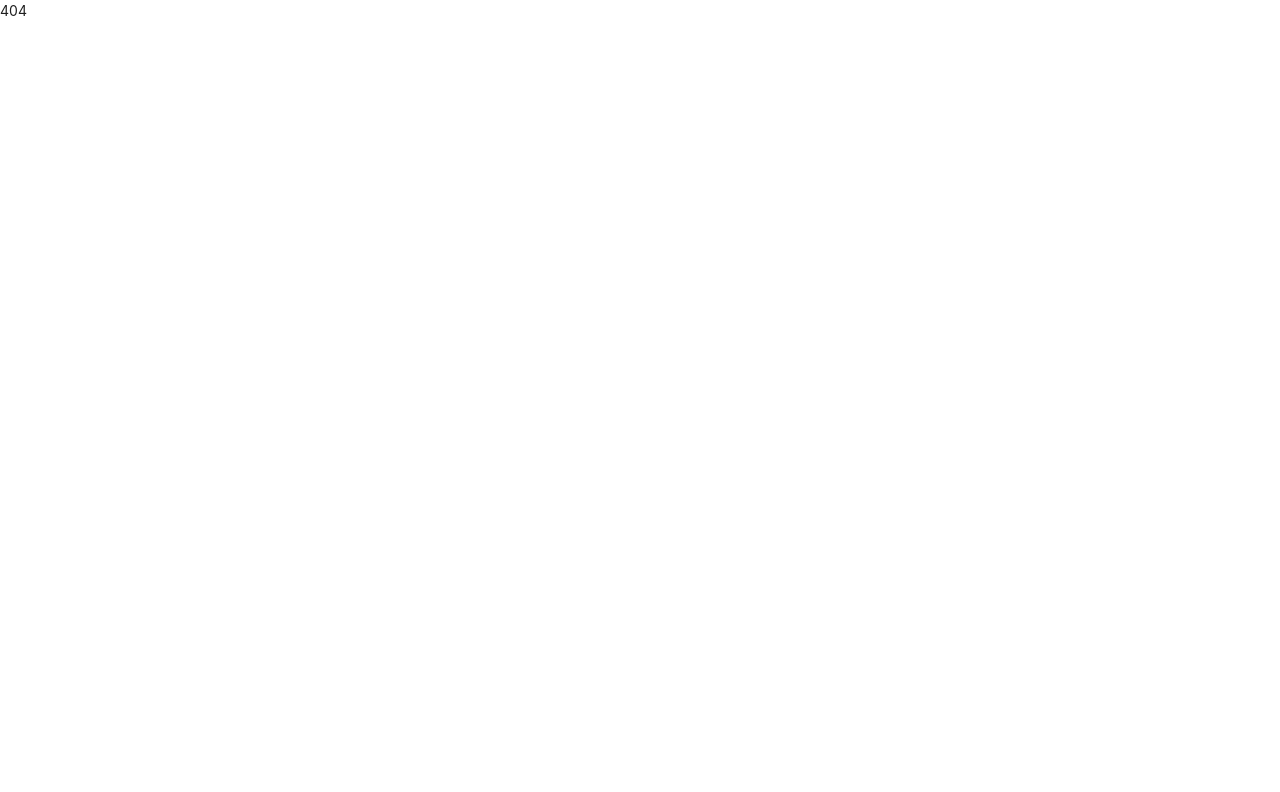
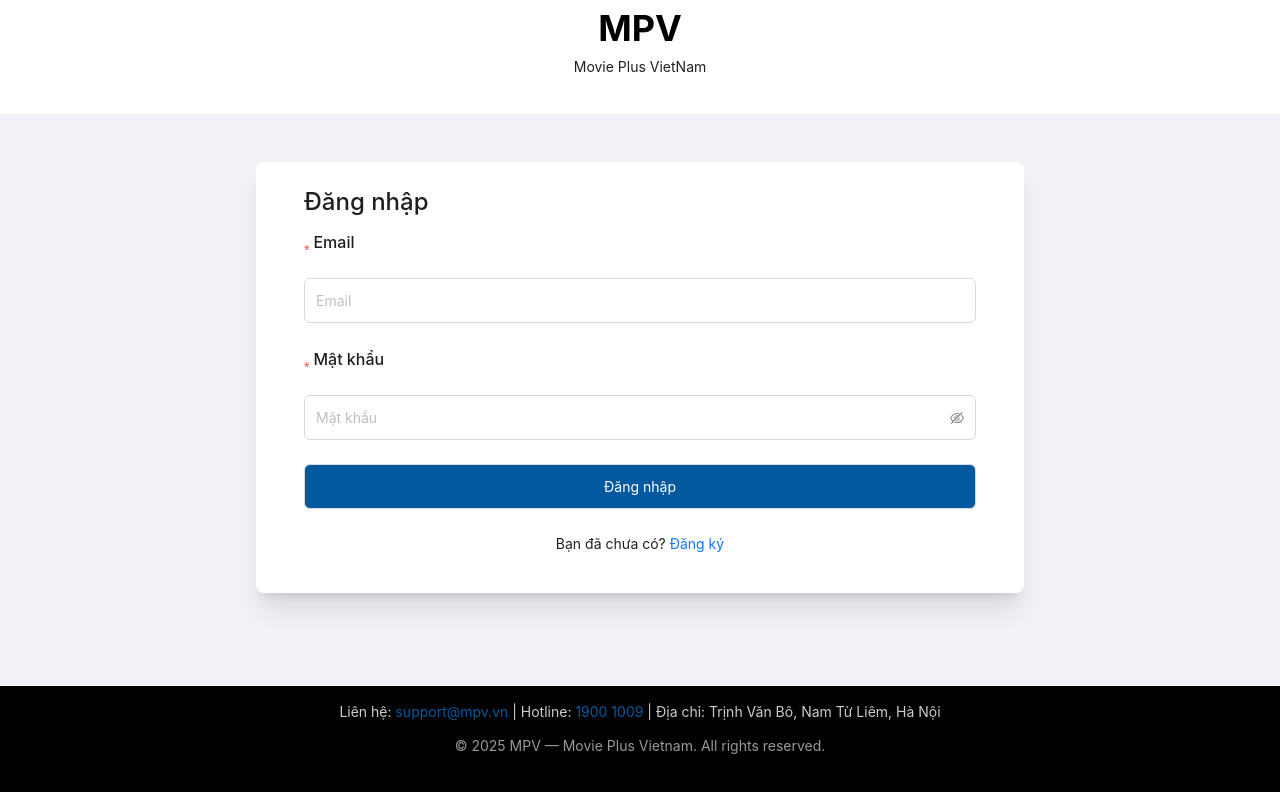
Before and after one commit to PROJECT-25103/FE, a React (Vite) app: page /auth/login in a window 1280 px wide. Shown: the top 792 px of the page. Built offline with nearby package versions, Linux system fonts and the light colour scheme.

Commit message:
Giao diện Login

```diff
--- a/src/common/services/auth.service.js
+++ b/src/common/services/auth.service.js
@@ -4,3 +4,7 @@ export const registerService = async (payload) => {
   const { data } = await api.post("/auth/register", payload);
   return data;
 };
+export const loginService = async (payload)=>{
+  const {data}= await api.post("/auth/login", payload);
+  return data;
+};
--- /dev/null
+++ b/src/pages/client/auth/LoginPage.jsx
@@ -0,0 +1,84 @@
+import { useMutation } from "@tanstack/react-query";
+import { Button, Form, Input } from "antd";
+import { Link, useNavigate } from "react-router";
+import { useMessage } from "../../../common/hooks/useMessage";
+import { loginService } from "../../../common/services/auth.service";
+import { formRules } from "../../../common/utils/formRule";
+const LoginPage =() =>{
+    const[form] =Form.useForm();
+    const nav = useNavigate();
+    const {HandleError, antdMessage}= useMessage();
+    const{mutate, isPending} = useMutation({
+        mutationFn:(payload)=>loginService(payload),
+        onSuccess:({message})=>{
+            antdMessage.success(message);
+            nav("/auth/register");
+        },
+        onError:(err)=> HandleError(err),
+    });
+    const handleSubmit = async(values)=>{
+        mutate(values);
+    }
+    return (
+        <div className="flex justify-center">
+          <div className="flex flex-col px-12 flex-1 max-w-3xl bg-white shadow-xl my-12 rounded-lg py-6">
+            <h3 className="text-2xl text-start">Đăng nhập</h3>
+            <Form form={form} layout="vertical" onFinish={handleSubmit}>
+              <Form.Item
+                label={<p className="text-base font-medium">Email</p>}
+                className="flex-1"
+                name={"email"}
+                required
+                rules={[
+                  formRules.required("email"),
+                  { type: "email", message: "Vui lòng nhập đúng định dạng email!" },
+                ]}
+              >
+                <Input
+                  style={{ height: 45, boxShadow: "none" }}
+                  placeholder="Email"
+                />
+              </Form.Item>
+              <Form.Item
+                label={<p className="text-base font-medium">Mật khẩu</p>}
+                className="flex-1"
+                name={"password"}
+                required
+                hasFeedback
+                rules={[formRules.required("Mật khẩu")]}
+              >
+                <Input.Password
+                  style={{ height: 45, boxShadow: "none" }}
+                  placeholder="Mật khẩu"
+                />
+              </Form.Item>
+              <Form.Item className="mt-4!">
+                <Button
+                  disabled={isPending}
+                  loading={isPending}
+                  htmlType="submit"
+                  style={{
+                    background: `var(--color-primary)`,
+                    height: 45,
+                    width: "100%",
+                    color: "white",
+                  }}
+                >
+                  Đăng nhập
+                </Button>
+              </Form.Item>
+              <p className="text-center">
+                Bạn đã chưa có?{" "}
+                <Link
+                  to={"/auth/register"}
+                  className="text-primary cursor-pointer hover:underline"
+                >
+                  Đăng ký
+                </Link>
+              </p>
+            </Form>
+          </div>
+        </div>
+      );
+}
+export default LoginPage;
--- a/src/pages/client/auth/RegisterPage.jsx
+++ b/src/pages/client/auth/RegisterPage.jsx
@@ -3,14 +3,17 @@ import { formRules } from "../../../common/utils/formRule";
 import { useMutation } from "@tanstack/react-query";
 import { registerService } from "../../../common/services/auth.service";
 import { useMessage } from "../../../common/hooks/useMessage";
+import { Link, useNavigate } from "react-router";
 
 const RegisterPage = () => {
+  const nav= useNavigate();
   const [form] = Form.useForm();
   const { HandleError, antdMessage } = useMessage();
   const { mutate, isPending } = useMutation({
     mutationFn: (payload) => registerService(payload),
     onSuccess: ({ message }) => {
       antdMessage.success(message);
+      nav("/auth/login");
     },
     onError: (err) => HandleError(err),
   });
@@ -147,7 +150,11 @@ const RegisterPage = () => {
           <p className="text-center">
             Bạn đã có tài khoản?{" "}
             <span className="text-primary cursor-pointer hover:underline">
+              <Link
+               to={"/auth/login"}
+               className="text-primary cursor-pointer hover:underline">
               Đăng nhập
+              </Link>
             </span>
           </p>
         </Form>
--- a/src/routes/MainRoutes.jsx
+++ b/src/routes/MainRoutes.jsx
@@ -1,5 +1,6 @@
 import AuthLayout from "../common/layouts/AuthLayout";
 import MainLayout from "../common/layouts/MainLayout";
+import LoginPage from "../pages/client/auth/LoginPage";
 import RegisterPage from "../pages/client/auth/RegisterPage";
 import HomePage from "../pages/client/home/HomePage";
 
@@ -22,6 +23,10 @@ export const MainRoutes = [
         path: "register",
         element: <RegisterPage />,
       },
+      {
+        path: "login",
+        element: <LoginPage/>
+      }
     ],
   },
 ];
```
